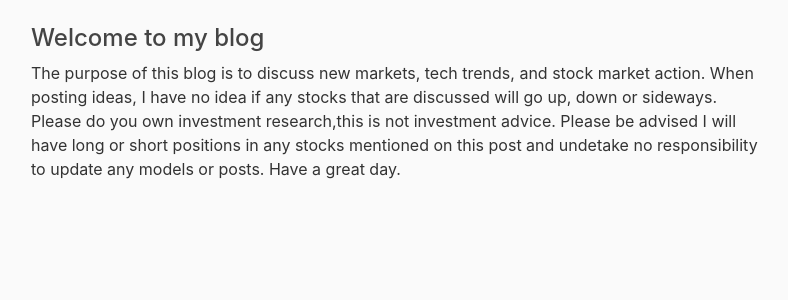
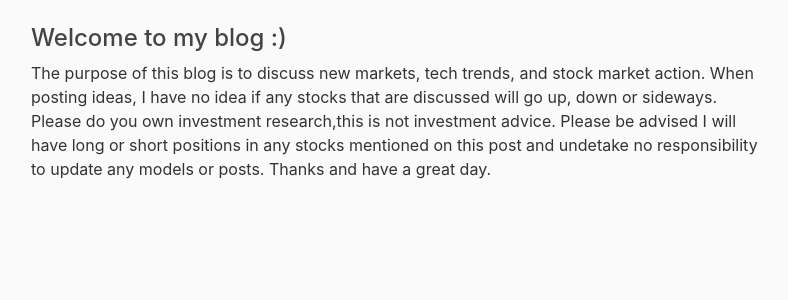
Before and after one commit to bhavyakundra/Blog-Site, a Flask app: page /about in a window 1280 px wide. Shown: the part 56-356 px from the top of the page, without its empty margins (54-842 px from the left). Run offline with Flask 2, Linux system fonts and the light colour scheme; a user stored in the database is signed in; parts of the project's set-up code (start-up, migrations or seed data) failed here and were passed over; some libraries are stand-ins or nearby versions.

Commit message:
about - 2

```diff
--- a/flask_blog_andy/flaskblog/templates/about.html
+++ b/flask_blog_andy/flaskblog/templates/about.html
@@ -1,5 +1,8 @@
 {% extends "layout.html" %}
 {% block content %}
-    <h4>Welcome to my blog</h4>
-    <p>The purpose of this blog is to discuss new markets, tech trends, and stock market action.  When posting ideas, I have no idea if any stocks that are discussed will go up, down or sideways.  Please do you own investment research,this is not investment advice.  Please be advised I will have long or short positions in any stocks mentioned on this post and undetake no responsibility to update any models or posts. Have a great day. </p>
+    <h4>Welcome to my blog :)</h4>
+
+    <p>The purpose of this blog is to discuss new markets, tech trends, and stock market action.   When posting ideas, I have no idea if any stocks that are discussed will go up, down or sideways.   Please do you own investment research,this is not investment advice.   Please be advised I will have long or short positions in any stocks mentioned on this post and undetake no responsibility to update any models or posts.
+
+    Thanks and have a great day. </p>
 {% endblock content %}
```
